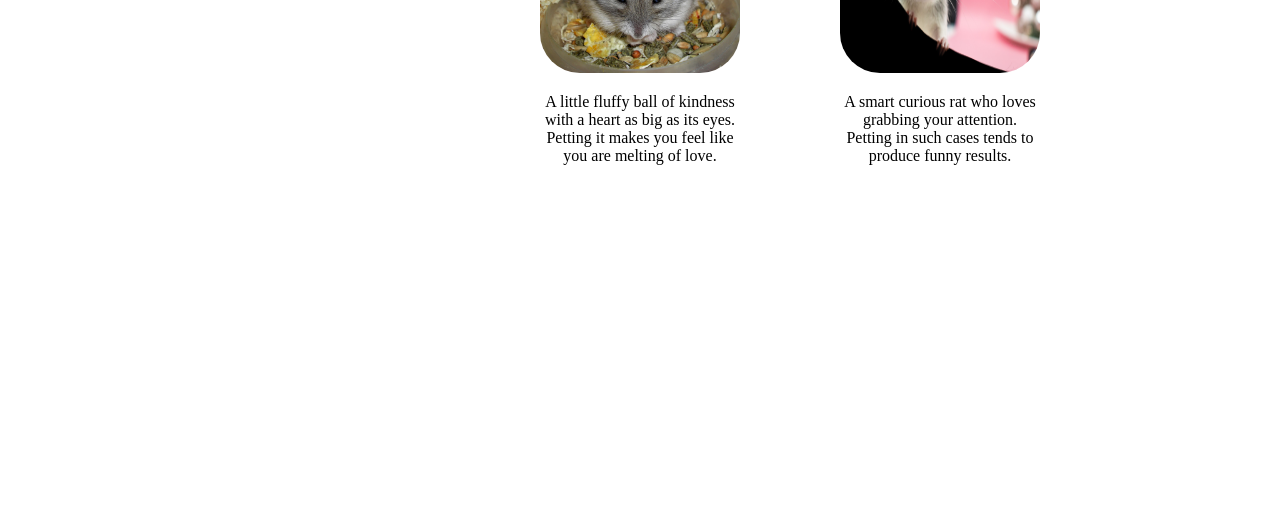
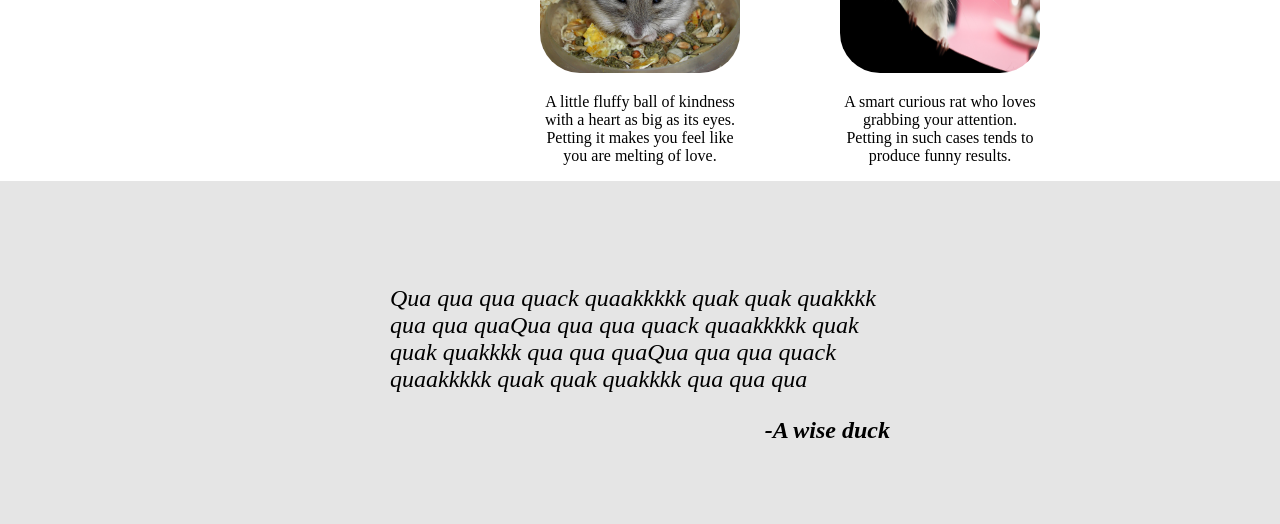
Before and after one commit to Quacknis/Quacker, a plain HTML site: page index.html in a window 1280 px wide. Shown: the part 548-1072 px from the top of the page. Before the commit the page ends 800 px from the top, so only its background shows below. Drawn offline with Linux system fonts and the light colour scheme.

Commit message:
Added bottom quote

```diff
--- a/index.html
+++ b/index.html
@@ -41,13 +41,10 @@
       <div class="pet-container"><img class="pets" src="images/krey.jpg" alt="A picture of a really cute curious rat.">
         <p class="info-pets">A smart curious rat who loves grabbing your attention. Petting in such cases tends to produce funny results. </p>
       </div>
-
-
-
-      </div>
-
-
-
-
+     </div>
+   </div>
+   <div class="bottom">
+     <p class="inspiring-quack">Qua qua qua quack quaakkkkk quak quak quakkkk qua qua quaQua qua qua quack quaakkkkk quak quak quakkkk qua qua quaQua qua qua quack quaakkkkk quak quak quakkkk qua qua qua</p>
+     <div class="signature">-A wise duck</div>
     </div>
   </body>
--- a/style.css
+++ b/style.css
@@ -104,3 +104,22 @@ width: 200px;
 height: 200px;
 border-radius: 20%;
 }
+
+.bottom{
+    display: flex;
+    flex-direction: column;
+    align-items: center;
+    padding: 80px;
+    background-color: #e5e5e5;
+}
+
+.signature{
+    text-align: end;
+    font-weight: bolder;
+}
+
+.inspiring-quack, .signature{
+    width: 500px;
+    font-style: italic;
+    font-size: 24px;
+}
```
